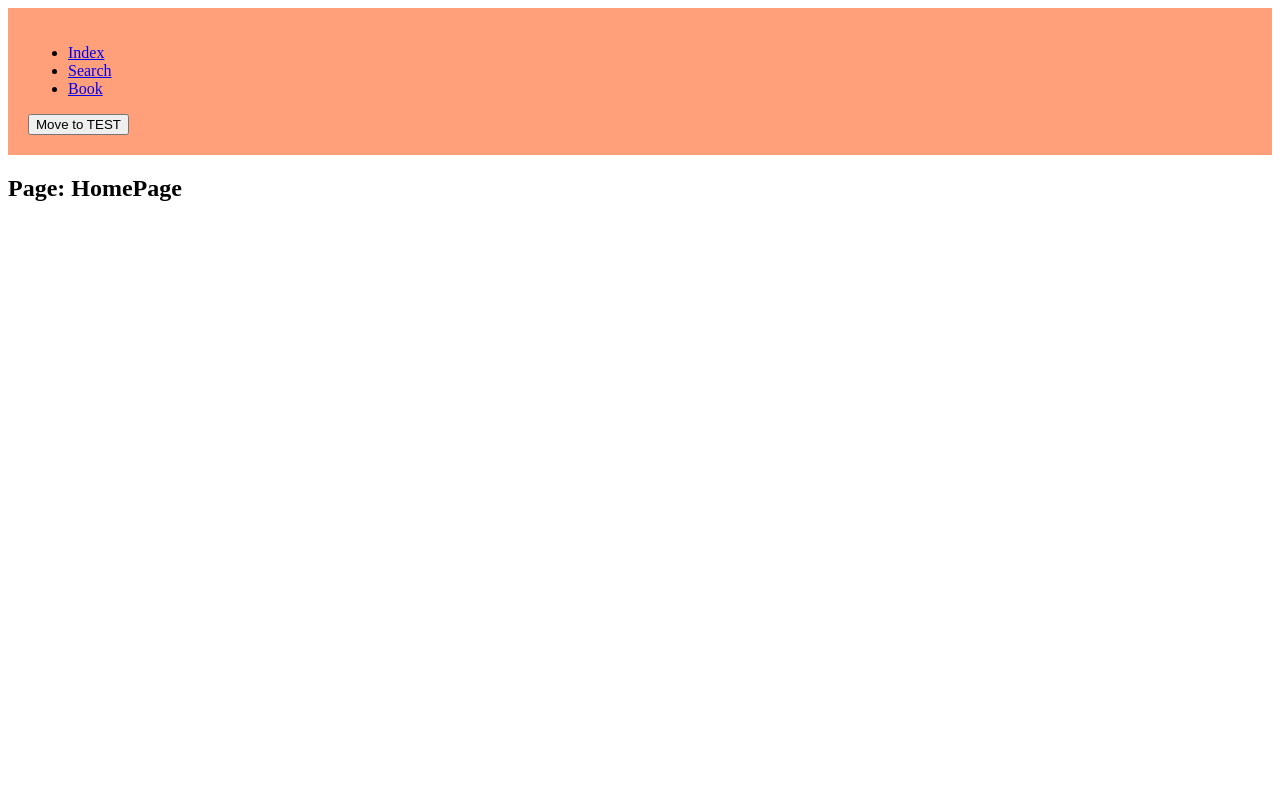
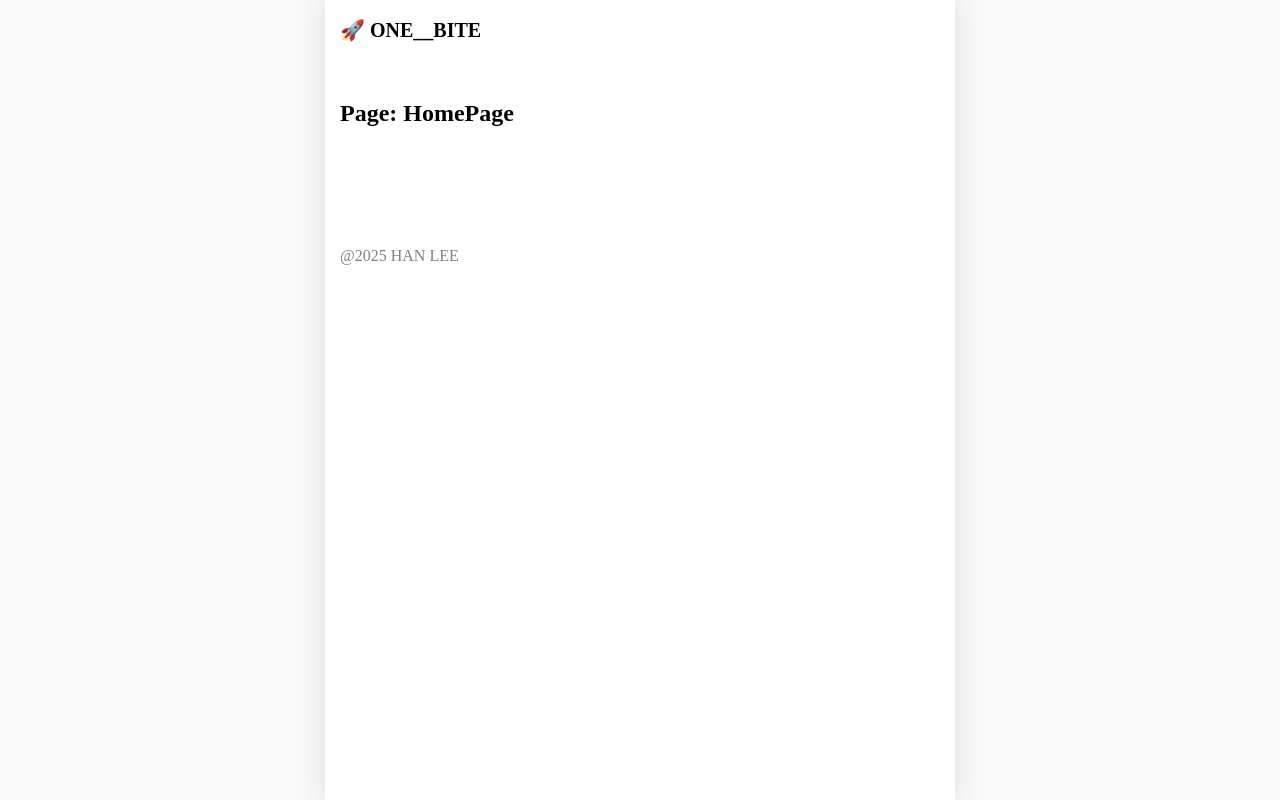
Before and after one commit to hanlee0519-ko/result-one-bite, a Next.js app: page / in a window 1280 px wide. Built offline with nearby package versions, Linux system fonts and the light colour scheme.

Commit message:
Adding Global-Layout Style

```diff
--- /dev/null
+++ b/src/components/global-layout.module.css
@@ -0,0 +1,29 @@
+.container {
+  background-color: white;
+  max-width: 600px;
+  min-height: 100vh;
+  margin: 0 auto;
+  padding: 0px 15px;
+  box-shadow: rgba(100, 100, 100, 0.2) 0px 0px 30px 0px;
+}
+
+.header {
+  font-size: 20px;
+  font-weight: bold;
+  height: 60px;
+  line-height: 60px;
+}
+
+.header a {
+  text-decoration: none;
+  color: black;
+}
+
+.main {
+  padding-top: 20px;
+}
+
+.footer {
+  padding: 100px 0px;
+  color: gray;
+}
--- /dev/null
+++ b/src/components/global-layout.tsx
@@ -0,0 +1,15 @@
+import type { ReactNode } from "react";
+import Link from "next/link";
+import styles from "./global-layout.module.css";
+
+export default function GlobalLayout({ children }: { children: ReactNode }) {
+  return (
+    <div className={styles.container}>
+      <header className={styles.header}>
+        <Link href={"/"}>{"🚀 ONE__BITE"}</Link>
+      </header>
+      <main className={styles.main}>{children}</main>
+      <footer className={styles.footer}>{"@2025 HAN LEE"}</footer>
+    </div>
+  );
+}
--- a/src/pages/_app.tsx
+++ b/src/pages/_app.tsx
@@ -1,43 +1,11 @@
+import type { AppProps } from "next/app";
+import GlobalLayout from "@/components/global-layout";
 import "@/styles/globals.css";
-import type { AppProps } from "next/app";
-import { useEffect } from "react";
-import { useRouter } from "next/router";
-import Link from "next/link";
 
 export default function App({ Component, pageProps }: AppProps) {
-  const router = useRouter();
-
-  const handleClick = () => {
-    router.push("/test");
-  };
-
-  useEffect(() => {
-    router.prefetch("/test");
-  }, [router]);
-
   return (
-    <>
-      <header>
-        <nav>
-          <ul>
-            <li>
-              <Link href={"/"}>Index</Link>
-            </li>
-            <li>
-              <Link href={"/search"} prefetch={false}>
-                Search
-              </Link>
-            </li>
-            <li>
-              <Link href={"/book/1"}>Book</Link>
-            </li>
-          </ul>
-          <button onClick={handleClick}>{"Move to TEST"}</button>
-        </nav>
-      </header>
-      <main>
-        <Component {...pageProps} />
-      </main>
-    </>
+    <GlobalLayout>
+      <Component {...pageProps} />
+    </GlobalLayout>
   );
 }
--- a/src/pages/api/hello.ts
+++ /dev/null
@@ -1,13 +0,0 @@
-// Next.js API route support: https://nextjs.org/docs/api-routes/introduction
-import type { NextApiRequest, NextApiResponse } from "next";
-
-type Data = {
-  name: string;
-};
-
-export default function handler(
-  req: NextApiRequest,
-  res: NextApiResponse<Data>,
-) {
-  res.status(200).json({ name: "John Doe" });
-}
--- a/src/pages/test.tsx
+++ b/src/pages/test.tsx
@@ -1,4 +1,4 @@
-export default function Pome() {
+export default function Page() {
   return (
     <section>
       <h1>{"Page: TEST"}</h1>
--- a/src/styles/globals.css
+++ b/src/styles/globals.css
@@ -1,4 +1,6 @@
-nav {
-  background-color: lightsalmon;
-  padding: 20px;
+html,
+body {
+  margin: 0;
+  padding: 0;
+  background-color: rgb(250, 250, 250);
 }
```
